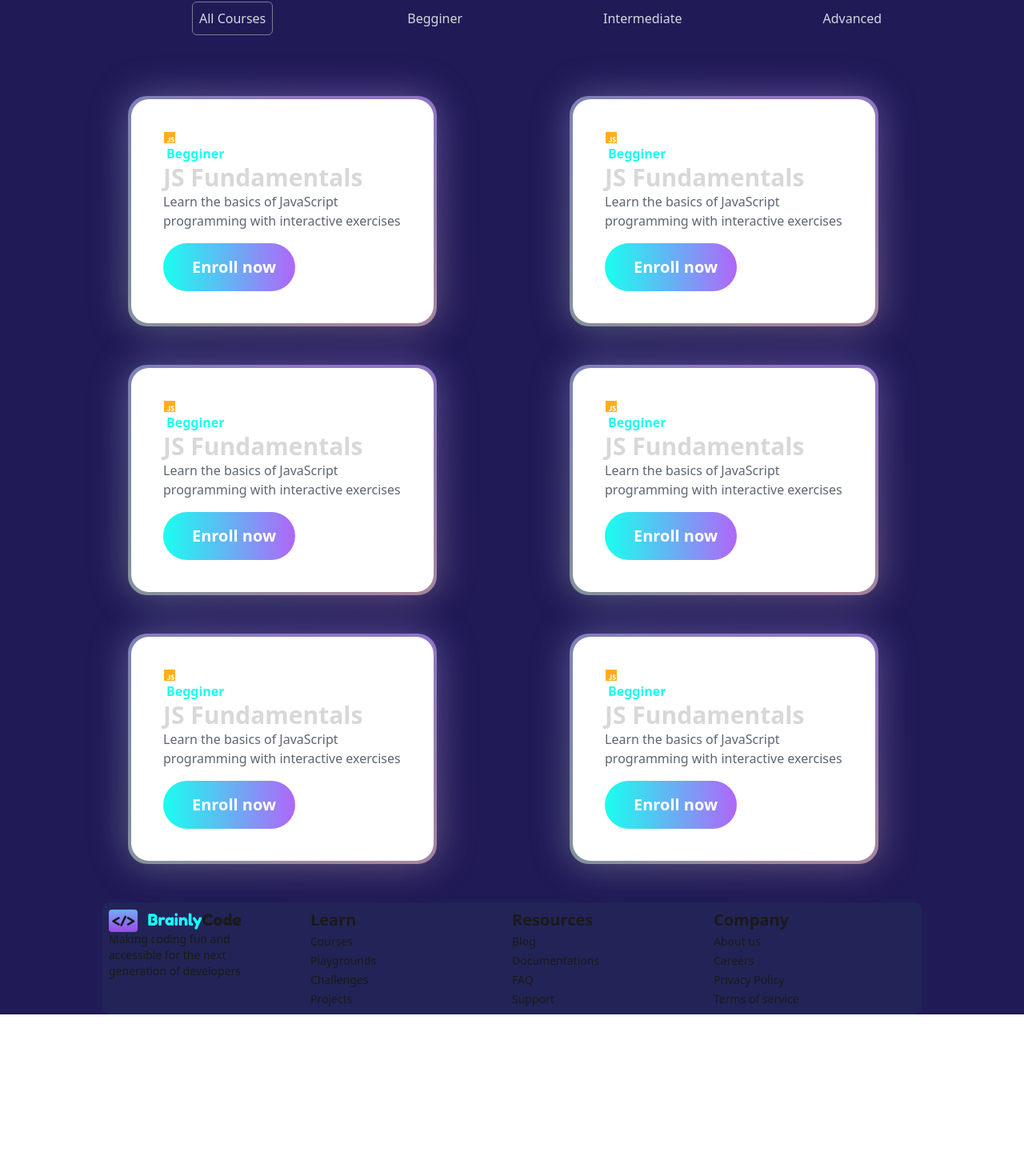
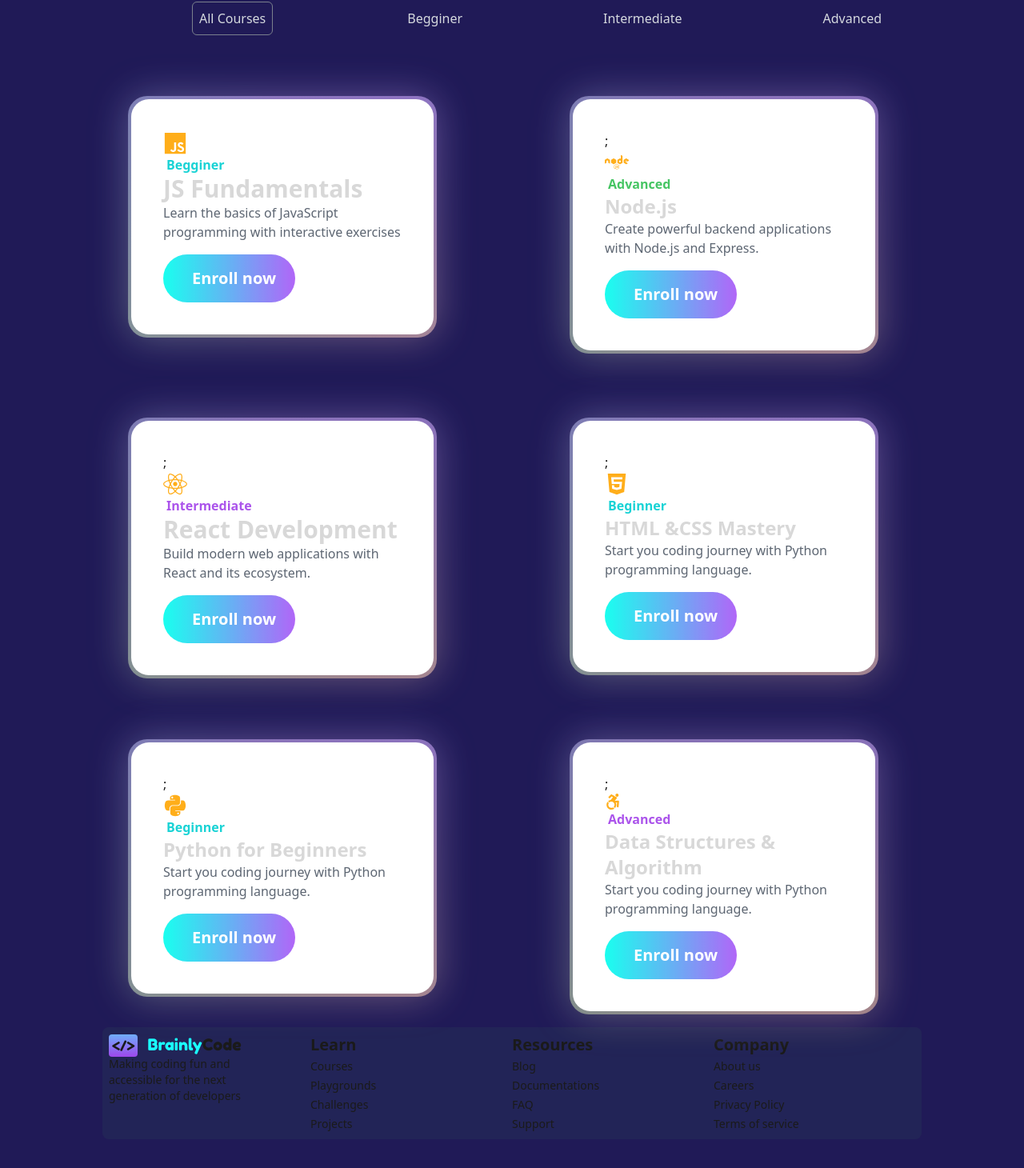
Before and after one commit to I-Josh-pro-grammin/Brainly-Code, a React (Vite) app in the folder frontend/: page / in a window 1280 px wide. Shown: the part 307-1767 px from the top of the page at 80% size. Before the commit the page ends 1575 px from the top, so only its background shows below. Built offline with nearby package versions, Linux system fonts and the light colour scheme; sample sign-in values are in the browser's storage.

Commit message:
Improved HomePage

```diff
--- a/frontend/src/Components/HomePage.jsx
+++ b/frontend/src/Components/HomePage.jsx
@@ -8,6 +8,8 @@
 import TextGenerateEffect from './ui/TextGenerate';
 import { BackgroundGradientDemo } from './ui/BackGroundDemo';
 import { FloatingNav } from './ui/FloatingNav';
+import { BackgroundGradient } from './ui/BgGradient';
+import { FaAccessibleIcon, FaCss3, FaHtml5, FaJs, FaNode, FaPython, FaReact } from 'react-icons/fa';
 
 export default function HomePage() {
   const navItems = [
@@ -77,19 +79,151 @@
         </div>
         <div className="flex mt-6">
          <div>
-           <BackgroundGradientDemo />
-           <BackgroundGradientDemo />
-           <BackgroundGradientDemo />
+          <div className=" w-[70%] h-[30%] ml-[10rem] my-[3rem]">
+            <BackgroundGradient className="rounded-[22px] max-w-sm p-4 sm:p-10 bg-white dark:bg-zinc-900" animate={"true"}>
+              {/* <img
+                src={`/jordans.webp`}
+                alt="jordans"
+                height="400"
+                width="400"
+                className="object-contain" /> */}
+                <FaJs style={{color: "orange"}} size={30} />
+                <span className="text-[#00CED1] inline p-1 font-bold text-end">Begginer</span>
+
+              <h1 className="text-3xl font-bold text-neutral-300 dark:text-neutral-200">
+                JS Fundamentals
+              </h1>
+              <p className="text-gray-600">Learn the basics  of JavaScript programming
+                with interactive exercises</p>
+              <button
+                className="rounded-full bg-gradient-to-r from-[#00ffee] to-purple-500 pl-4 pr-1 py-1 text-white flex items-center space-x-1 bg-black mt-4 text-xs font-bold dark:bg-zinc-800">
+                <span className="px-5 text-xl py-3">Enroll now</span>
+              </button>
+            </BackgroundGradient>
+          </div>
+          <div className=" w-[70%] h-[30%] ml-[10rem] my-[3rem]">
+            <BackgroundGradient className="rounded-[22px] max-w-sm p-4 sm:p-10 bg-white dark:bg-zinc-900" animate={"true"}>
+              {/* <img
+                src={`/jordans.webp`}
+                alt="jordans"
+                height="400"
+                width="400"
+                className="object-contain" /> */};
+                <FaReact style={{color: "orange" }} size={30}/>
+                <span className="text-[#A241E9] inline p-1 font-bold text-end">Intermediate</span>
+
+              <h1 className="text-3xl font-bold text-neutral-300 dark:text-neutral-200">
+                React Development
+              </h1>
+              <p className="text-gray-600">Build modern  web applications with React and
+                its ecosystem. </p>
+              <button
+                className="rounded-full bg-gradient-to-r from-[#00ffee] to-purple-500 pl-4 pr-1 py-1 text-white flex items-center space-x-1 bg-black mt-4 text-xs font-bold dark:bg-zinc-800">
+                <span className="px-5 text-xl py-3">Enroll now</span>
+              </button>
+            </BackgroundGradient>
+          </div>
+          <div className=" w-[70%] h-[30%] ml-[10rem] my-[3rem]">
+            <BackgroundGradient className="rounded-[22px] max-w-sm p-4 sm:p-10 bg-white dark:bg-zinc-900" animate={"true"}>
+              {/* <img
+                src={`/jordans.webp`}
+                alt="jordans"
+                height="400"
+                width="400"
+                className="object-contain" /> */};
+                <FaPython style={{color: "orange" }} size={30}/>
+                <span className="text-[#00CED1] inline p-1 font-bold text-end">Beginner</span>
+
+              <h1 className="text-2xl font-bold text-neutral-300 dark:text-neutral-200">
+                Python for Beginners
+              </h1>
+              <p className="text-gray-600">Start you coding journey with Python
+                programming language.
+              </p>
+              <button
+                className="rounded-full bg-gradient-to-r from-[#00ffee] to-purple-500 pl-4 pr-1 py-1 text-white flex items-center space-x-1 bg-black mt-4 text-xs font-bold dark:bg-zinc-800">
+                <span className="px-5 text-xl py-3">Enroll now</span>
+              </button>
+            </BackgroundGradient>
+          </div>
          </div>
+
+
          <div>
-           <BackgroundGradientDemo />
-           <BackgroundGradientDemo />
-           <BackgroundGradientDemo />
+         <div className=" w-[70%] h-[30%] ml-[10rem] my-[3rem]">
+            <BackgroundGradient className="rounded-[22px] max-w-sm p-4 sm:p-10 bg-white dark:bg-zinc-900" animate={"true"}>
+              {/* <img
+                src={`/jordans.webp`}
+                alt="jordans"
+                height="400"
+                width="400"
+                className="object-contain" /> */};
+                <FaNode style={{color: "orange" }} size={30}/>
+                <span className="text-[#31bf52] inline p-1 font-bold text-end">Advanced</span>
+
+              <h1 className="text-2xl font-bold text-neutral-300 dark:text-neutral-200">
+              Node.js
+              </h1>
+              <p className="text-gray-600">Create powerful backend applications with
+                Node.js and Express.
+              </p>
+              <button
+                className="rounded-full bg-gradient-to-r from-[#00ffee] to-purple-500 pl-4 pr-1 py-1 text-white flex items-center space-x-1 bg-black mt-4 text-xs font-bold dark:bg-zinc-800">
+                <span className="px-5 text-xl py-3">Enroll now</span>
+              </button>
+            </BackgroundGradient>
+          </div>
+          <div className=" w-[70%] h-[30%] ml-[10rem] my-[3rem]">
+            <BackgroundGradient className="rounded-[22px] max-w-sm p-4 sm:p-10 bg-white dark:bg-zinc-900" animate={"true"}>
+              {/* <img
+                src={`/jordans.webp`}
+                alt="jordans"
+                height="400"
+                width="400"
+                className="object-contain" /> */};
+                <FaHtml5 style={{color: "orange" }} size={30}/>
+                <span className="text-[#00CED1] inline p-1 font-bold text-end">Beginner</span>
+
+              <h1 className="text-2xl font-bold text-neutral-300 dark:text-neutral-200">
+              HTML &CSS Mastery
+              </h1>
+              <p className="text-gray-600">Start you coding journey with Python
+                programming language.
+              </p>
+              <button
+                className="rounded-full bg-gradient-to-r from-[#00ffee] to-purple-500 pl-4 pr-1 py-1 text-white flex items-center space-x-1 bg-black mt-4 text-xs font-bold dark:bg-zinc-800">
+                <span className="px-5 text-xl py-3">Enroll now</span>
+              </button>
+            </BackgroundGradient>
+          </div>
+          <div className=" w-[70%] h-[30%] ml-[10rem] my-[3rem]">
+            <BackgroundGradient className="rounded-[22px] max-w-sm p-4 sm:p-10 bg-white dark:bg-zinc-900" animate={"true"}>
+              {/* <img
+                src={`/jordans.webp`}
+                alt="jordans"
+                height="400"
+                width="400"
+                className="object-contain" /> */};
+                <FaAccessibleIcon style={{color: "orange" }} size={20}/>
+                <span className="text-[#A241E9] inline p-1 font-bold text-end">Advanced</span>
+
+              <h1 className="text-2xl font-bold text-neutral-300 dark:text-neutral-200">
+                Data Structures & Algorithm
+              </h1>
+              <p className="text-gray-600">Start you coding journey with Python
+                programming language.
+              </p>
+              <button
+                className="rounded-full bg-gradient-to-r from-[#00ffee] to-purple-500 pl-4 pr-1 py-1 text-white flex items-center space-x-1 bg-black mt-4 text-xs font-bold dark:bg-zinc-800">
+                <span className="px-5 text-xl py-3">Enroll now</span>
+              </button>
+            </BackgroundGradient>
+          </div>
          </div>
         </div>
       </section>
       <footer>
-        <div className='bg-[#112043]  grid grid-cols-4 rounded-lg bg-opacity-40 p-2 h-[10%] w-[80%] m-auto '>
+        <div className='bg-[#112043] mt-[2rem]  grid grid-cols-4 rounded-lg bg-opacity-40 p-2 h-[10%] w-[80%] m-auto '>
           <div className='mr-10'>
             <BrainlyCodeIcon />
             <p className='text-sm'>Making coding fun and accessible for the next generation of developers</p>
@@ -116,6 +250,11 @@
             <p><a className="text-sm" href="/">Terms of service</a></p>
           </div>
         </div>
+        <div className="mt-[2rem] border-b-2">
+        <span className='mt-[]'>
+        ©2025 BrainlyCode. All rights reserved.</span>
+        </div>
+
       </footer>
     </div>
   )
```
